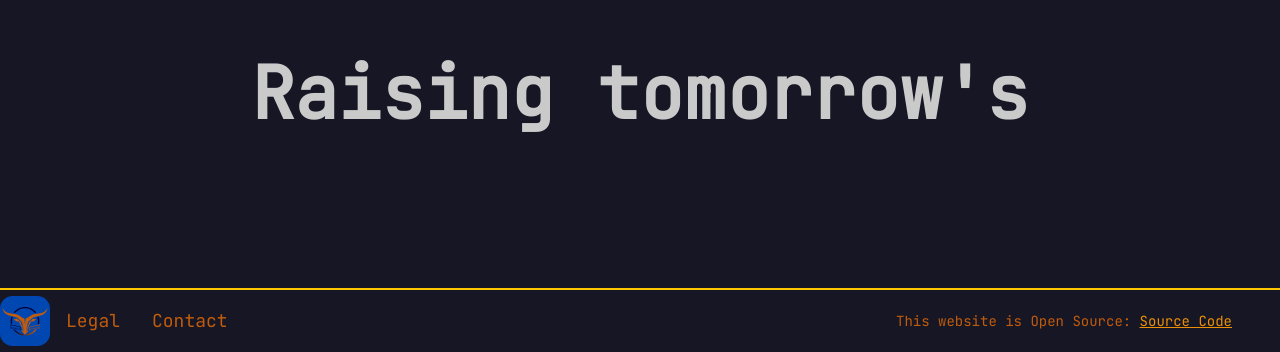
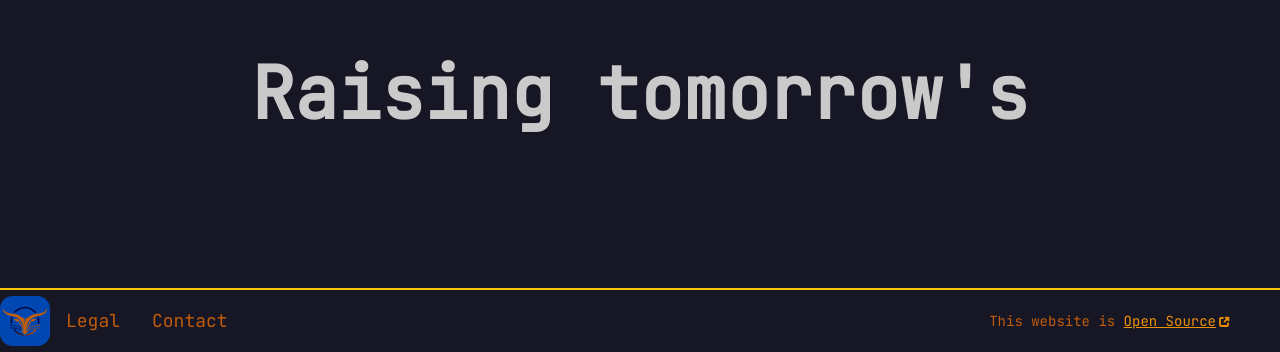
Before and after one commit to LonghornHacks/website, a SvelteKit app: page / in a window 1280 px wide. Shown: the part 1300-1652 px from the top of the page. Built offline with nearby package versions, Linux system fonts and the light colour scheme.

Commit message:
add external link icon to source code link

```diff
--- a/src/routes/+layout.svelte
+++ b/src/routes/+layout.svelte
@@ -21,7 +21,7 @@
         <a href="/programs" class="md:mx-4 mx-1.5 no-underline md:text-xl text-[11px]">Programs</a>
         <a href="/events" class="md:mx-4 mx-1.5 no-underline md:text-xl text-[11px]">Events</a>
         <a href="" class="md:mx-4 mx-1.5 no-underline md:text-xl text-[11px]"> <!--target="_blank" rel="noopener noreferrer"-->
-            Donate<img src={extern_link} alt="External Link" class="external-link-icon"/>
+            Donate<img src={extern_link} alt="External Link" class="external-link-nav"/>
         </a>
     </div>
 </nav>
@@ -40,8 +40,32 @@
             </div>
         </div>
         <p class="md:mx-12 mx-8 md:ml-12 ml-2 md:text-sm text-xs align-middle font-mono">
-            This website is Open Source:
-            <a href="https://github.com/longhornhacks/website" target="_blank" rel="noopener noreferrer">Source Code</a>
+            This website is <a href="https://github.com/longhornhacks/website" target="_blank" rel="noopener noreferrer">
+            Open Source<img src={extern_link} alt="External Link" class="external-link-footer"/></a>
         </p>
     </footer>
 </div>
+
+<style>
+    .external-link-nav {
+        display: inline-block;
+        height: 12px;
+        width: 12px;
+
+        @media (width >= 48rem) {
+            height: 22px;
+            width: 22px;
+        }
+    }
+
+    .external-link-footer {
+        display: inline-block;
+        height: 13px;
+        width: 13px;
+
+        @media (width >= 48rem) {
+            height: 16px;
+            width: 16px;
+        }
+    }
+</style>
--- a/src/routes/layout.css
+++ b/src/routes/layout.css
@@ -11,17 +11,6 @@
 
     --font-body: Montserrat, "system-ui", -apple-system, 'Nunito', sans-serif;
     --font-mono: 'JetBrains Mono', monospace;
-}
-
-.external-link-icon {
-    display: inline-block;
-    height: 12px;
-    width: 12px;
-
-    @media (width >= 48rem) {
-        height: 22px;
-        width: 22px;
-    }
 }
 
 .glass-nav {
```
